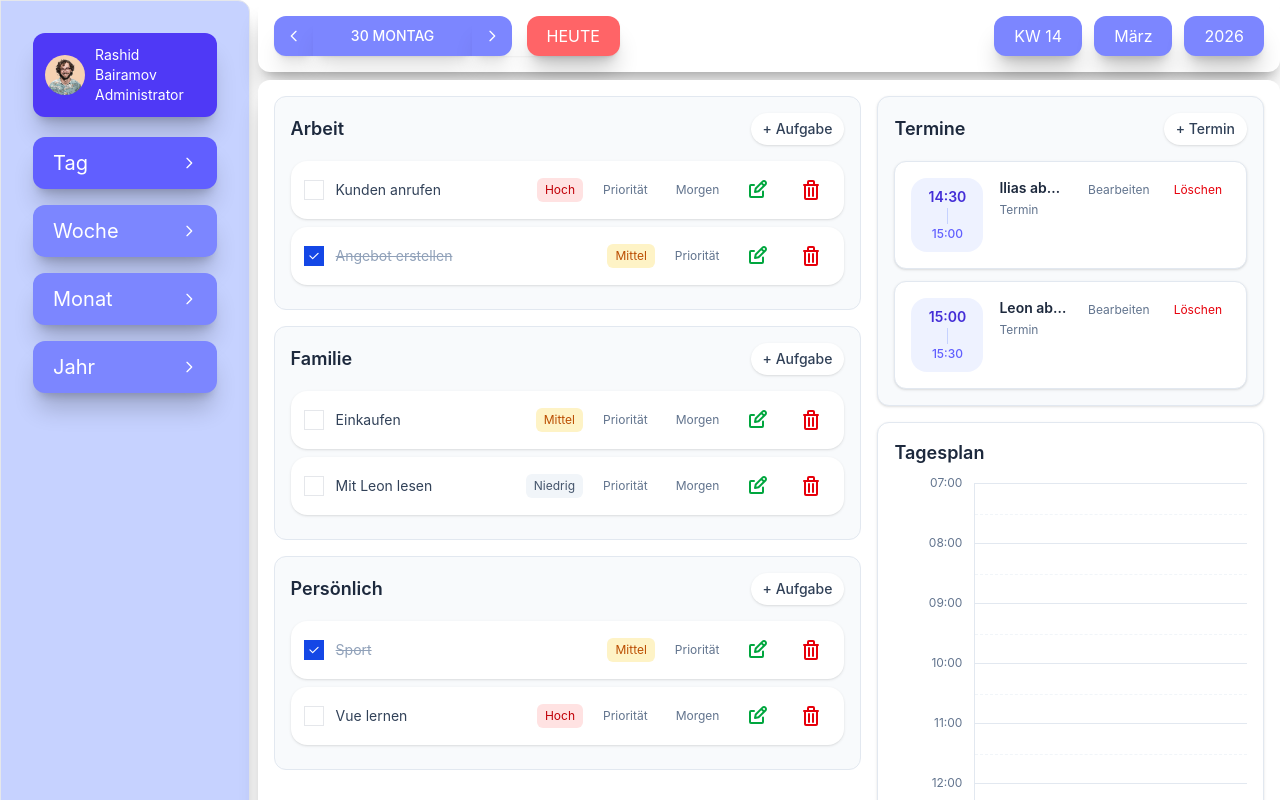
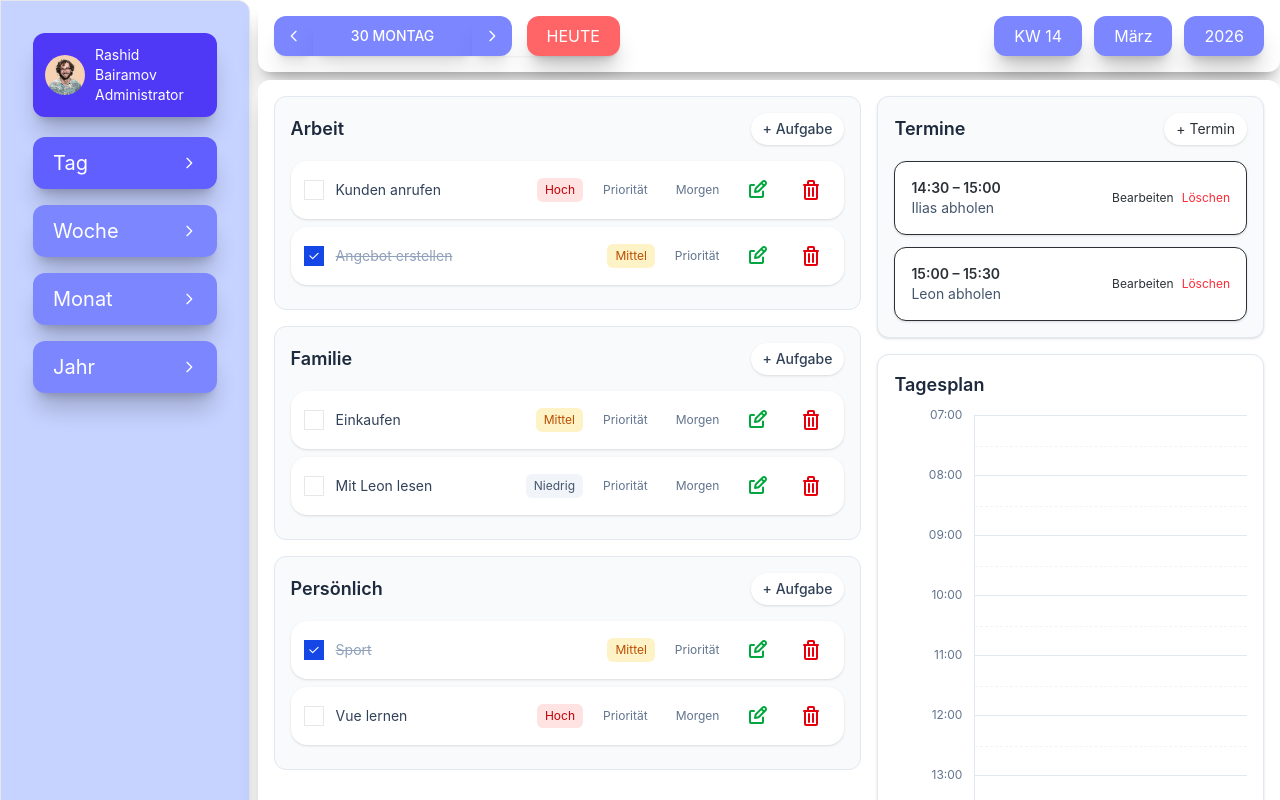
Before and after one commit to Eddyhotkey/PlannerApp, a Vue app: page /day in a window 1280 px wide. Shown: the top 800 px of the page. Built offline with nearby package versions, Linux system fonts and the light colour scheme.

Commit message:
Den kollidierenden Termin konkret benennen.

```diff
--- a/src/components/day/AppointmentItem.vue
+++ b/src/components/day/AppointmentItem.vue
@@ -1,302 +1,149 @@
-<template>
-  <li class="rounded-xl border border-slate-200 bg-white p-4 shadow-sm transition hover:shadow-md">
-    <template v-if="isEditing">
-      <div class="space-y-3">
-        <div class="grid grid-cols-2 gap-3">
-          <div>
-            <label class="mb-1 block text-xs font-medium text-slate-500">
-              Von
-            </label>
-            <input
-              ref="startInput"
-              v-model="localStart"
-              type="time"
-              class="w-full rounded-md border border-slate-300 px-3 py-2 text-sm"
-              @keyup.enter="focusEndInput"
-              @keyup.esc="cancelEdit"
-            />
-          </div>
-
-          <div>
-            <label class="mb-1 block text-xs font-medium text-slate-500">
-              Bis
-            </label>
-            <input
-              ref="endInput"
-              v-model="localEnd"
-              type="time"
-              class="w-full rounded-md border border-slate-300 px-3 py-2 text-sm"
-              @keyup.enter="focusTitleInput"
-              @keyup.esc="cancelEdit"
-            />
-          </div>
-        </div>
-
-        <div>
-          <label class="mb-1 block text-xs font-medium text-slate-500">
-            Termin
-          </label>
-          <input
-            ref="titleInput"
-            v-model="localTitle"
-            type="text"
-            class="w-full rounded-md border border-slate-300 px-3 py-2 text-sm"
-            placeholder="Termin eingeben"
-            @keyup.enter="saveEdit"
-            @keyup.esc="cancelEdit"
-            @blur="handleTitleBlur"
-          />
-        </div>
-
-        <p
-          v-if="showTimeError"
-          class="text-xs text-red-600"
-        >
-          Die Endzeit muss nach der Startzeit liegen.
-        </p>
-
-        <p
-          v-if="showOverlapError"
-          class="text-xs text-red-600"
-        >
-          Dieser Termin überschneidet sich mit einem anderen Termin.
-        </p>
-
-        <div class="flex items-center gap-2">
-          <button
-            type="button"
-            class="rounded-md bg-slate-800 px-3 py-1.5 text-xs font-medium text-white hover:bg-slate-700"
-            @click="saveEdit"
-          >
-            Speichern
-          </button>
-
-          <button
-            type="button"
-            class="rounded-md px-3 py-1.5 text-xs text-slate-600 hover:bg-slate-100"
-            @click="cancelEdit"
-          >
-            Abbrechen
-          </button>
-
-          <button
-            type="button"
-            class="rounded-md px-3 py-1.5 text-xs text-red-600 hover:bg-red-50"
-            @click="removeAppointment"
-          >
-            Löschen
-          </button>
-        </div>
-      </div>
-    </template>
-    <template v-else>
-      <div class="flex items-start gap-4">
-        <div
-          class="flex min-w-[72px] flex-col items-center rounded-lg bg-indigo-50 px-3 py-3 text-indigo-700">
-          <span class="text-sm font-semibold leading-none">
-            {{ appointment.start }}
-          </span>
-            <span class="my-1 h-4 w-px bg-indigo-200"></span>
-
-            <span class="text-xs font-medium leading-none text-indigo-500">
-              {{ appointment.end }}
-            </span>
-        </div>
-
-        <div class="min-w-0 flex-1">
-          <div class="flex items-start justify-between gap-3">
-            <div class="min-w-0">
-              <p class="truncate text-sm font-semibold text-slate-800">
-                {{ appointment.title }}
-              </p>
-              <p class="mt-1 text-xs text-slate-500">
-                Termin
-              </p>
-            </div>
-
-            <div class="flex shrink-0 items-center gap-2">
-              <button
-                type="button"
-                class="rounded-md px-2 py-1 text-xs text-slate-500 hover:bg-slate-100"
-                @click="startEdit"
-              >
-                Bearbeiten
-              </button>
-
-              <button
-                type="button"
-                class="rounded-md px-2 py-1 text-xs text-red-600 hover:bg-red-50"
-                @click="removeAppointment"
-              >
-                Löschen
-              </button>
-            </div>
-          </div>
-        </div>
-      </div>
-    </template>
-  </li>
-</template>
-
 <script setup>
-import { computed, nextTick, ref, watch } from 'vue'
+import { ref, nextTick, watch } from 'vue'
 
 const props = defineProps({
-  appointment: {
-    type: Object,
-    required: true,
-  },
-  appointments: {
-    type: Array,
-    required: true,
-  }
+  appointment: Object,
+  appointments: Array,
+  saveAppointment: Function,
+  deleteAppointment: Function,
 })
 
-const emit = defineEmits([
-  'update-appointment',
-  'remove-appointment',
-])
+const isEditing = ref(false)
 
-const isEditing = ref(false)
-const localStart = ref(props.appointment.start || '')
-const localEnd = ref(props.appointment.end || '')
-const localTitle = ref(props.appointment.title || '')
+const localStart = ref('')
+const localEnd = ref('')
+const localTitle = ref('')
 
 const startInput = ref(null)
-const endInput = ref(null)
-const titleInput = ref(null)
 
-const showOverlapError = ref( false)
-
-watch(
-  () => props.appointment.start,
-  (newValue) => {
-    localStart.value = newValue || ''
-  }
-)
-
-watch(
-  () => props.appointment.end,
-  (newValue) => {
-    localEnd.value = newValue || ''
-  }
-)
-
-watch(
-  () => props.appointment.title,
-  (newValue) => {
-    localTitle.value = newValue || ''
-  }
-)
+const overlapMessage = ref('')
+const showTimeError = ref(false)
 
 watch(
   () => props.appointment.isNew,
   (isNew) => {
-    if (isNew) {
-      startEdit()
-    }
+    if (isNew) startEdit()
   },
   { immediate: true }
 )
 
-const showTimeError = computed(() => {
-  if (!localStart.value || !localEnd.value) return false
-  return localEnd.value <= localStart.value
-})
-
 function startEdit() {
   isEditing.value = true
-  showOverlapError.value = false
+  overlapMessage.value = ''
+  showTimeError.value = false
+
   localStart.value = props.appointment.start || ''
   localEnd.value = props.appointment.end || ''
   localTitle.value = props.appointment.title || ''
 
-  nextTick(() => {
-    startInput.value?.focus()
-  })
+  nextTick(() => startInput.value?.focus())
 }
 
-function cancelEdit() {
-  showOverlapError.value = false
+function saveEdit() {
+  overlapMessage.value = ''
+  showTimeError.value = false
 
-  if (props.appointment.isNew) {
-    emit('remove-appointment', props.appointment)
+  const s = localStart.value.trim()
+  const e = localEnd.value.trim()
+  const t = localTitle.value.trim()
+
+  if (!s || !e || !t) {
+    if (props.appointment.isNew) {
+      props.deleteAppointment(props.appointment)
+      return
+    }
+    cancelEdit()
     return
   }
 
-  localStart.value = props.appointment.start || ''
-  localEnd.value = props.appointment.end || ''
-  localTitle.value = props.appointment.title || ''
-  isEditing.value = false
-}
-
-function focusEndInput() {
-  nextTick(() => {
-    endInput.value?.focus()
-  })
-}
-
-function focusTitleInput() {
-  nextTick(() => {
-    titleInput.value?.focus()
-  })
-}
-
-function saveEdit() {
-  const trimmedStart = localStart.value.trim()
-  const trimmedEnd = localEnd.value.trim()
-  const trimmedTitle = localTitle.value.trim()
-
-  showOverlapError.value = false
-
-  if (!trimmedStart || !trimmedEnd || !trimmedTitle) {
-    if (props.appointment.isNew) {
-      emit('remove-appointment', props.appointment)
-      return
-    }
-
-    localStart.value = props.appointment.start || ''
-    localEnd.value = props.appointment.end || ''
-    localTitle.value = props.appointment.title || ''
-    isEditing.value = false
+  if (e <= s) {
+    showTimeError.value = true
     return
   }
 
-  if (trimmedEnd <= trimmedStart) {
+  const result = props.saveAppointment({
+    id: props.appointment.id,
+    start: s,
+    end: e,
+    title: t,
+  })
+
+  if (result?.error === 'overlap') {
+    const o = result.overlappingAppointment
+    overlapMessage.value = `Überschneidet sich mit: ${o.start}–${o.end} ${o.title}`
     return
   }
-
-  if (hasOverlap(trimmedStart, trimmedEnd)) {
-    showOverlapError.value = true
-    return
-  }
-
-  emit('update-appointment', {
-    id: props.appointment.id,
-    start: trimmedStart,
-    end: trimmedEnd,
-    title: trimmedTitle,
-  })
 
   isEditing.value = false
 }
 
+function cancelEdit() {
+  overlapMessage.value = ''
+  showTimeError.value = false
 
-function handleTitleBlur() {
-  saveEdit()
+  if (props.appointment.isNew) {
+    props.deleteAppointment(props.appointment)
+    return
+  }
+
+  isEditing.value = false
 }
 
 function removeAppointment() {
-  emit('remove-appointment', props.appointment)
-}
-
-function hasOverlap(start, end) {
-  return props.appointments.some((appointment) => {
-    if (appointment.id === props.appointment.id) {
-      return false
-    }
-
-    return start < appointment.end && end > appointment.start
-  })
+  props.deleteAppointment(props.appointment)
 }
 </script>
+
+<template>
+  <li class="rounded-xl border bg-white p-4 shadow-sm">
+
+    <!-- EDIT -->
+    <div v-if="isEditing" class="space-y-2">
+      <input ref="startInput" v-model="localStart" type="time" class="w-full border px-2 py-1 rounded" />
+      <input v-model="localEnd" type="time" class="w-full border px-2 py-1 rounded" />
+      <input v-model="localTitle" placeholder="Titel" class="w-full border px-2 py-1 rounded" />
+
+      <p v-if="showTimeError" class="text-xs text-red-500">
+        Endzeit muss später sein
+      </p>
+
+      <p v-if="overlapMessage" class="text-xs text-red-500">
+        {{ overlapMessage }}
+      </p>
+
+      <div class="flex gap-2">
+        <button @click="saveEdit" class="text-xs bg-black text-white px-2 py-1 rounded">
+          Speichern
+        </button>
+        <button @click="cancelEdit" class="text-xs">
+          Abbrechen
+        </button>
+        <button @click="removeAppointment" class="text-xs text-red-500">
+          Löschen
+        </button>
+      </div>
+    </div>
+
+    <!-- VIEW -->
+    <div v-else class="flex justify-between">
+      <div>
+        <p class="text-sm font-semibold">
+          {{ appointment.start }} – {{ appointment.end }}
+        </p>
+        <p class="text-sm text-slate-600">
+          {{ appointment.title }}
+        </p>
+      </div>
+
+      <div class="flex gap-2">
+        <button @click="startEdit" class="text-xs">
+          Bearbeiten
+        </button>
+        <button @click="removeAppointment" class="text-xs text-red-500">
+          Löschen
+        </button>
+      </div>
+    </div>
+
+  </li>
+</template>
--- a/src/components/day/AppointmentSection.vue
+++ b/src/components/day/AppointmentSection.vue
@@ -1,11 +1,10 @@
 <template>
-  <aside class="rounded-xl border border-slate-200 bg-slate-50 p-4 shadow-sm lg:col-span-2">
+  <aside class="rounded-xl border border-slate-200 bg-slate-50 p-4 shadow-sm">
     <div class="mb-4 flex items-center justify-between">
       <h2 class="text-lg font-semibold text-slate-800">Termine</h2>
 
       <button
-        type="button"
-        class="rounded-lg bg-white px-3 py-1.5 text-sm font-medium text-slate-700 shadow-sm hover:bg-slate-50"
+        class="rounded-lg bg-white px-3 py-1.5 text-sm shadow-sm hover:bg-slate-50"
         @click="$emit('add-appointment')"
       >
         + Termin
@@ -14,20 +13,17 @@
 
     <ul v-if="appointments.length" class="space-y-3">
       <AppointmentItem
-        v-for="appointment in appointments"
-        :key="appointment.id"
-        :appointment="appointment"
+        v-for="a in appointments"
+        :key="a.id"
+        :appointment="a"
         :appointments="appointments"
-        @update-appointment="$emit('update-appointment', $event)"
-        @remove-appointment="$emit('remove-appointment', $event)"
+        :save-appointment="saveAppointment"
+        :delete-appointment="deleteAppointment"
       />
     </ul>
 
-    <p
-      v-else
-      class="rounded-lg border border-dashed border-slate-300 bg-white px-4 py-6 text-center text-sm text-slate-500"
-    >
-      Noch keine Termine für heute.
+    <p v-else class="text-sm text-slate-500 text-center py-6">
+      Noch keine Termine
     </p>
   </aside>
 </template>
@@ -36,15 +32,10 @@
 import AppointmentItem from '@/components/day/AppointmentItem.vue'
 
 defineProps({
-  appointments: {
-    type: Array,
-    required: true,
-  },
+  appointments: Array,
+  saveAppointment: Function,
+  deleteAppointment: Function,
 })
 
-defineEmits([
-  'add-appointment',
-  'update-appointment',
-  'remove-appointment',
-])
+defineEmits(['add-appointment'])
 </script>
--- a/src/views/DayView.vue
+++ b/src/views/DayView.vue
@@ -53,9 +53,9 @@
     <div class="space-y-4 lg:col-span-2">
       <AppointmentSection
         :appointments="appointments"
+        :save-appointment="updateAppointment"
+        :delete-appointment="removeAppointment"
         @add-appointment="addAppointment"
-        @update-appointment="updateAppointment"
-        @remove-appointment="removeAppointment"
       />
 
       <DayTimeline :appointments="appointments" />
@@ -243,32 +243,26 @@ export default {
     },
 
     updateAppointment(payload) {
-      const currentAppointment = this.appointments.find(
-        item => item.id === payload.id
-      )
+      const current = this.appointments.find(a => a.id === payload.id)
 
-      if (!currentAppointment) {
-        return { success: false }
-      }
+      if (!current) return { success: false }
 
-      const updatedAppointment = {
-        ...currentAppointment,
-        start: payload.start,
-        end: payload.end,
-        title: payload.title,
-      }
+      const updated = { ...current, ...payload }
 
-      if (this.hasAppointmentOverlap(updatedAppointment)) {
+      const overlap = this.getOverlappingAppointment(updated)
+
+      if (overlap) {
         return {
           success: false,
           error: 'overlap',
+          overlappingAppointment: overlap,
         }
       }
 
-      currentAppointment.start = payload.start
-      currentAppointment.end = payload.end
-      currentAppointment.title = payload.title
-      currentAppointment.isNew = false
+      current.start = payload.start
+      current.end = payload.end
+      current.title = payload.title
+      current.isNew = false
 
       this.sortAppointments()
 
@@ -276,9 +270,7 @@ export default {
     },
 
     removeAppointment(appointment) {
-      this.appointments = this.appointments.filter(
-        item => item.id !== appointment.id
-      )
+      this.appointments = this.appointments.filter(a => a.id !== appointment.id)
     },
 
     sortAppointments() {
@@ -287,18 +279,13 @@ export default {
       )
     },
 
-    hasAppointmentOverlap(updatedAppointment) {
-      return this.appointments.some((appointment) => {
-        if (appointment.id === updatedAppointment.id) {
-          return false
-        }
+    getOverlappingAppointment(updated) {
+      return this.appointments.find(a => {
+        if (a.id === updated.id) return false
 
-        return (
-          updatedAppointment.start < appointment.end &&
-          updatedAppointment.end > appointment.start
-        )
+        return updated.start < a.end && updated.end > a.start
       })
-    }
+    },
   },
 }
 </script>
```
